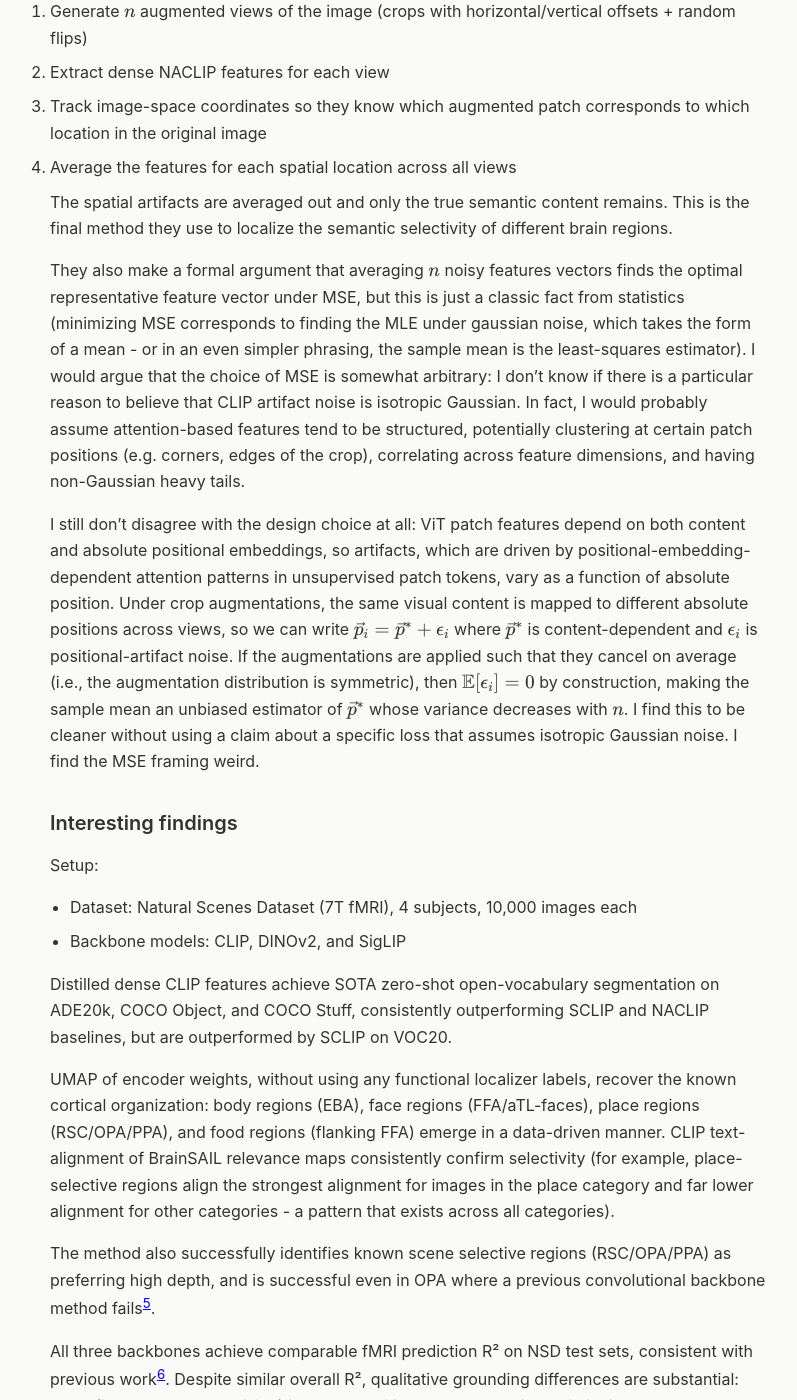
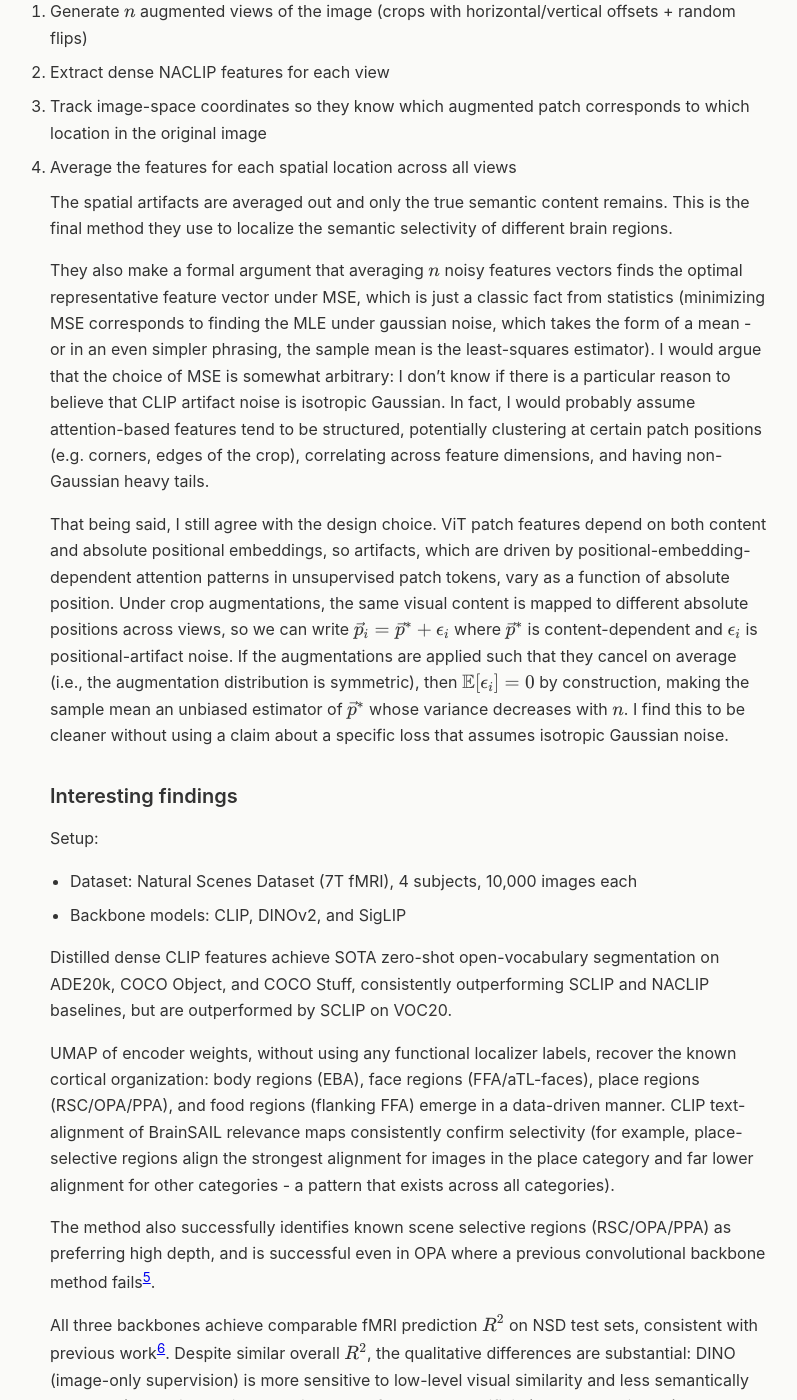
Before and after one commit to iishaan-i/iishaan-i.github.io, a Jekyll site: the page built from _posts/2026-05-07-brain-mapping-with-dense-features-grounding-cortical-semantic-selectivity-in-natural-images-with-vision-transformers.md, in a window 1280 px wide and 1400 px high, scrolled down 2233 px. Shown: the whole window, without its empty margins (230-1027 px from the left). Built offline with Jekyll 4.4.1, drawn with Linux system fonts in a browser that asks for light colours; some of the changed text lies outside the part shown.

Commit message:
slight edits

```diff
--- a/_posts/2026-05-07-brain-mapping-with-dense-features-grounding-cortical-semantic-selectivity-in-natural-images-with-vision-transformers.md
+++ b/_posts/2026-05-07-brain-mapping-with-dense-features-grounding-cortical-semantic-selectivity-in-natural-images-with-vision-transformers.md
@@ -55,9 +55,9 @@ Even NACLIP's dense features have spatial artifacts (spurious high or low activa
 
 The spatial artifacts are averaged out and only the true semantic content remains. This is the final method they use to localize the semantic selectivity of different brain regions.
 
-They also make a formal argument that averaging <span class="math-render" data-display="inline" data-math="n"></span> noisy features vectors finds the optimal representative feature vector under MSE, but this is just a classic fact from statistics (minimizing MSE corresponds to finding the MLE under gaussian noise, which takes the form of a mean - or in an even simpler phrasing, the sample mean is the least-squares estimator). I would argue that the choice of MSE is somewhat arbitrary: I don't know if there is a particular reason to believe that CLIP artifact noise is isotropic Gaussian. In fact, I would probably assume attention-based features tend to be structured, potentially clustering at certain patch positions (e.g. corners, edges of the crop), correlating across feature dimensions, and having non-Gaussian heavy tails.
+They also make a formal argument that averaging <span class="math-render" data-display="inline" data-math="n"></span> noisy features vectors finds the optimal representative feature vector under MSE, which is just a classic fact from statistics (minimizing MSE corresponds to finding the MLE under gaussian noise, which takes the form of a mean - or in an even simpler phrasing, the sample mean is the least-squares estimator). I would argue that the choice of MSE is somewhat arbitrary: I don't know if there is a particular reason to believe that CLIP artifact noise is isotropic Gaussian. In fact, I would probably assume attention-based features tend to be structured, potentially clustering at certain patch positions (e.g. corners, edges of the crop), correlating across feature dimensions, and having non-Gaussian heavy tails.
 
-I still don't disagree with the design choice at all: ViT patch features depend on both content and absolute positional embeddings, so artifacts, which are driven by positional-embedding-dependent attention patterns in unsupervised patch tokens, vary as a function of absolute position. Under crop augmentations, the same visual content is mapped to different absolute positions across views, so we can write <span class="math-render" data-display="inline" data-math="\vec{p}_i = \vec{p}^* + \epsilon_i"></span> where <span class="math-render" data-display="inline" data-math="\vec{p}^*"></span> is content-dependent and <span class="math-render" data-display="inline" data-math="\epsilon_i"></span> is positional-artifact noise. If the augmentations are applied such that they cancel on average (i.e., the augmentation distribution is symmetric), then <span class="math-render" data-display="inline" data-math="\mathbb{E}[\epsilon_i] = 0"></span>  by construction, making the sample mean an unbiased estimator of <span class="math-render" data-display="inline" data-math="\vec{p}^*"></span> whose variance decreases with <span class="math-render" data-display="inline" data-math="n"></span>. I find this to be cleaner without using a claim about a specific loss that assumes isotropic Gaussian noise. I find the MSE framing weird.
+That being said, I still agree with the design choice. ViT patch features depend on both content and absolute positional embeddings, so artifacts, which are driven by positional-embedding-dependent attention patterns in unsupervised patch tokens, vary as a function of absolute position. Under crop augmentations, the same visual content is mapped to different absolute positions across views, so we can write <span class="math-render" data-display="inline" data-math="\vec{p}_i = \vec{p}^* + \epsilon_i"></span> where <span class="math-render" data-display="inline" data-math="\vec{p}^*"></span> is content-dependent and <span class="math-render" data-display="inline" data-math="\epsilon_i"></span> is positional-artifact noise. If the augmentations are applied such that they cancel on average (i.e., the augmentation distribution is symmetric), then <span class="math-render" data-display="inline" data-math="\mathbb{E}[\epsilon_i] = 0"></span> by construction, making the sample mean an unbiased estimator of <span class="math-render" data-display="inline" data-math="\vec{p}^*"></span> whose variance decreases with <span class="math-render" data-display="inline" data-math="n"></span>. I find this to be cleaner without using a claim about a specific loss that assumes isotropic Gaussian noise.
 
 ## Interesting findings
 
@@ -71,7 +71,7 @@ UMAP of encoder weights, without using any functional localizer labels, recover
 
 The method also successfully identifies known scene selective regions (RSC/OPA/PPA) as preferring high depth, and is successful even in OPA where a previous convolutional backbone method fails[^conv].
 
-All three backbones achieve comparable fMRI prediction R² on NSD test sets, consistent with previous work[^previous]. Despite similar overall R², qualitative grounding differences are substantial: DINO (image-only supervision) is more sensitive to low-level visual similarity and less semantically coherent (e.g., misses pizza toppings, less face-part specificity). CLIP and SigLIP (both language-supervised) produce more mutually similar relevance maps than either does to DINO, confirming that language supervision drives higher-level semantic alignment between model and brain.
+All three backbones achieve comparable fMRI prediction <span class="math-render" data-display="inline" data-math="R^2"></span> on NSD test sets, consistent with previous work[^previous]. Despite similar overall <span class="math-render" data-display="inline" data-math="R^2"></span>, the qualitative differences are substantial: DINO (image-only supervision) is more sensitive to low-level visual similarity and less semantically coherent (e.g., misses pizza toppings, less face-part specificity). CLIP and SigLIP (both language-supervised) produce more mutually similar relevance maps than either does to DINO, confirming that language supervision drives higher-level semantic alignment between model and brain.
 
 [^naclip]: [Pay Attention to Your Neighbours](https://arxiv.org/abs/2404.08181)
 [^sclip]: [SCLIP: Rethinking Self-Attention for Dense Vision-Language Inference](https://arxiv.org/abs/2312.01597)
```
Also changed, not shown: other parts of _posts/2026-05-07-brain-mapping-with-dense-features-grounding-cortical-semantic-selectivity-in-natural-images-with-vision-transformers.md (+2 -2 lines), _posts/2026-05-09-eccentricity-constrained-cnn-training-reveals-adaptive-information-coding-around-the-visual-field.md (+1 -1 lines), _posts/2026-05-14-expanding-the-capabilities-of-reinforcement-learning-via-text-feedback.md (+2 -2 lines).
